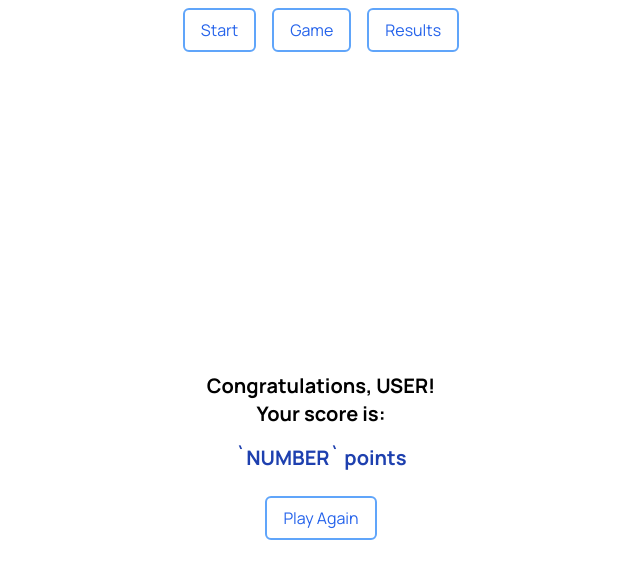
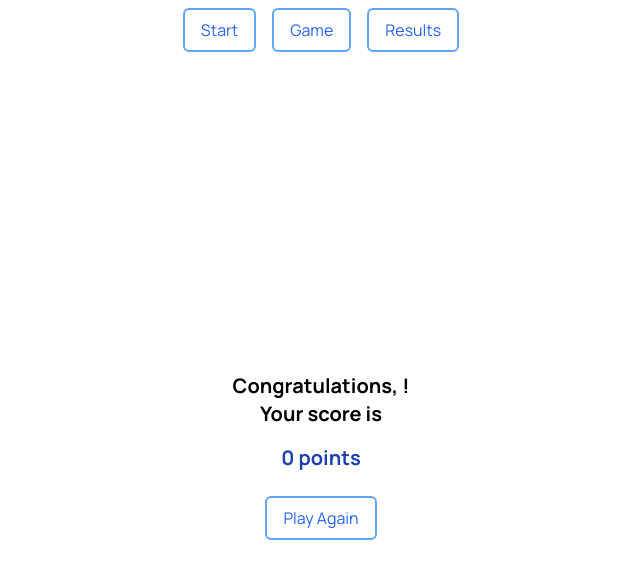
Before and after one commit to lazzzaroni/wordcloud, an Angular app: page /results in a window 1280 px wide. Shown: the top 578 px of the page, without its empty margins (319-959 px from the left). Built offline with nearby package versions, Linux system fonts and the light colour scheme.

Commit message:
worked on results component

```diff
--- a/src/app/components/results/results.component.html
+++ b/src/app/components/results/results.component.html
@@ -2,14 +2,9 @@
   class="flex flex-col justify-center items-center h-screen overflow-hidden m-0"
 >
   <div class="font-bold text-xl flex flex-col justify-center items-center">
-    <h2>Congratulations, USER!</h2>
-    <p>Your score is:</p>
-    <p class="m-4 text-blue-800">`NUMBER` points</p>
+    <h2>Congratulations, {{ name }}!</h2>
+    <p>Your score is</p>
+    <p class="m-4 text-blue-800">{{ score }} points</p>
   </div>
-  <button
-    class="py-2 px-4 m-2 border-2 text-blue-600 hover:text-blue-700 border-blue-400 hover:bg-blue-200 active:bg-blue-300 rounded-md"
-    routerLink="/start"
-  >
-    Play Again
-  </button>
+  <a class="btn-active" routerLink="/start"> Play Again </a>
 </section>
--- a/src/app/components/results/results.component.ts
+++ b/src/app/components/results/results.component.ts
@@ -8,5 +8,8 @@ import { Component, OnInit } from '@angular/core';
 export class ResultsComponent implements OnInit {
   constructor() {}
 
+  name: string = '';
+  score: number = 0;
+
   ngOnInit(): void {}
 }
```
